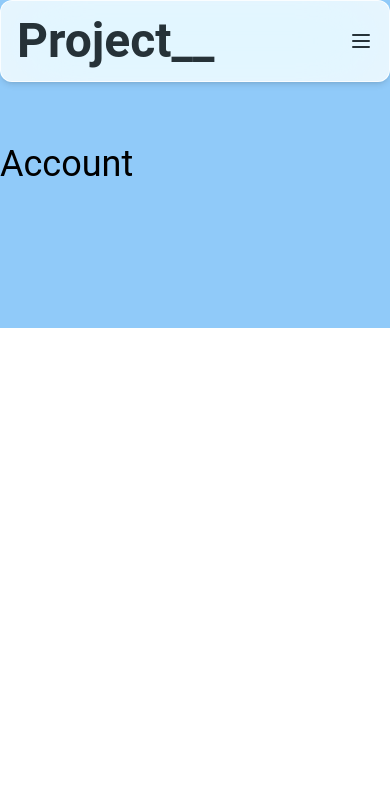
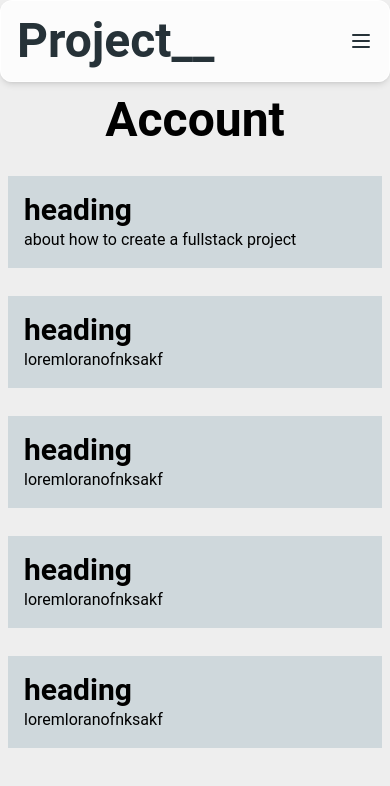
Before and after one commit to Narendra1234kathayat/Project0.2, a React (Vite) app: page /pages in a window 390 px wide. Shown: the top 786 px of the page. Built offline with nearby package versions, Linux system fonts and the light colour scheme.

Commit message:
grid responsive

```diff
--- a/src/components/Loginpage.jsx
+++ b/src/components/Loginpage.jsx
@@ -27,8 +27,8 @@ function Loginpage() {
   };
 
   return (
-    <div className="py-32   mx-auto text-center bg-gray-400">
-      <div className='w-fit mx-auto bg-green-50 py-6 px-8 my-10 rounded-xl'>
+    <div className="py-32   mx-auto text-center bg-gray-300">
+      <div className='w-fit mx-auto bg-gray-500 py-6 px-8 my-10 rounded-xl text-white'>
         <h1 className='font-extrabold text-5xl py-3 uppercase'> LOGIN /Signup</h1>
       <div className='Register my-6 '>
         <div className='flex justify-between items-center my-3 font-bold'>
@@ -39,7 +39,7 @@ function Loginpage() {
         <label>Password</label>
         <input className='p-3' type='password' name="password" value={formData.password} onChange={change} />
         </div>
-        <button type="button" className="btn bg-red-200 p-2 rounded-lg m-2 w-full" onClick={handleregister}>submit</button>
+        <button type="button" className="btn bg-blue-gray-50 text-black p-2 rounded-lg m-2 w-full" onClick={handleregister}>submit</button>
       </div>
       <div className='Regisyr my-3'>
        <div className='flex justify-between font-bold content-center my-3'>
@@ -50,7 +50,7 @@ function Loginpage() {
        <label> Password</label>
        <input className='p-3' type='password' name="password" onChange={changedata} value />
        </div>
-        <button  type="button" className="btn bg-green-500 p-2 rounded-lg text-center m-2 w-full">submit</button>
+        <button  type="button" className="btn bg-blue-gray-50 text-black p-2 rounded-lg text-center m-2 w-full">submit</button>
       </div>
       </div>
 
--- a/src/components/Pages.jsx
+++ b/src/components/Pages.jsx
@@ -2,12 +2,34 @@ import React from 'react'
 
 const Pages = () => {
   return (
-    <div className='bg-blue-200 py-36 '>
-        <div className='container mx-auto text-4xl'>
+    <div className='bg-gray-200 py-24 sm:py-36 overflow-auto'>
+    <div className='container mx-auto text-5xl text-center font-bold mb-6'>
         Account
+    </div>
+    <div className="container mx-auto grid grid-cols-1 sm:grid-cols-2 md:grid-cols-3 lg:grid-cols-4 gap-3">
+        <div className='bg-blue-gray-100 p-4 m-2 sm:m-0'>
+            <h1 className='font-bold text-3xl'>heading</h1>
+            <p>about how to create a fullstack project</p>
         </div>
+        <div className='bg-blue-gray-100 p-4 m-2 sm:m-0'>
+            <h1 className='font-bold text-3xl'>heading</h1>
+            <p>loremloranofnksakf</p>
+        </div>
+        <div className='bg-blue-gray-100 p-4 m-2 sm:m-0'>
+            <h1 className='font-bold text-3xl'>heading</h1>
+            <p>loremloranofnksakf</p>
+        </div>
+        <div className='bg-blue-gray-100 p-4 m-2 sm:m-0'>
+            <h1 className='font-bold text-3xl'>heading</h1>
+            <p>loremloranofnksakf</p>
+        </div>
+        <div className='bg-blue-gray-100 p-4 m-2 sm:m-0'>
+            <h1 className='font-bold text-3xl'>heading</h1>
+            <p>loremloranofnksakf</p>
+        </div>
+    </div>
+</div>
 
-    </div>
   )
 }
 
```
